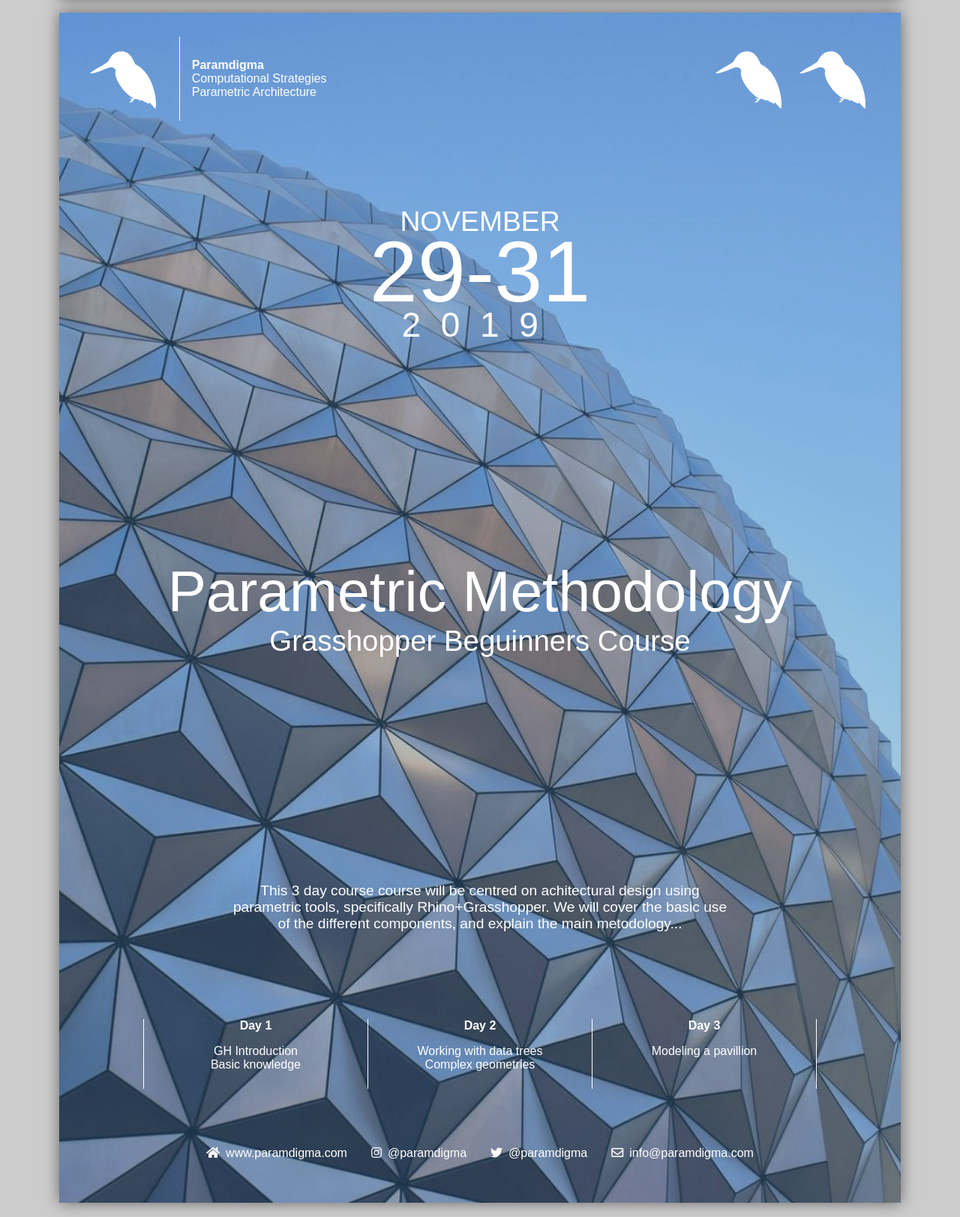
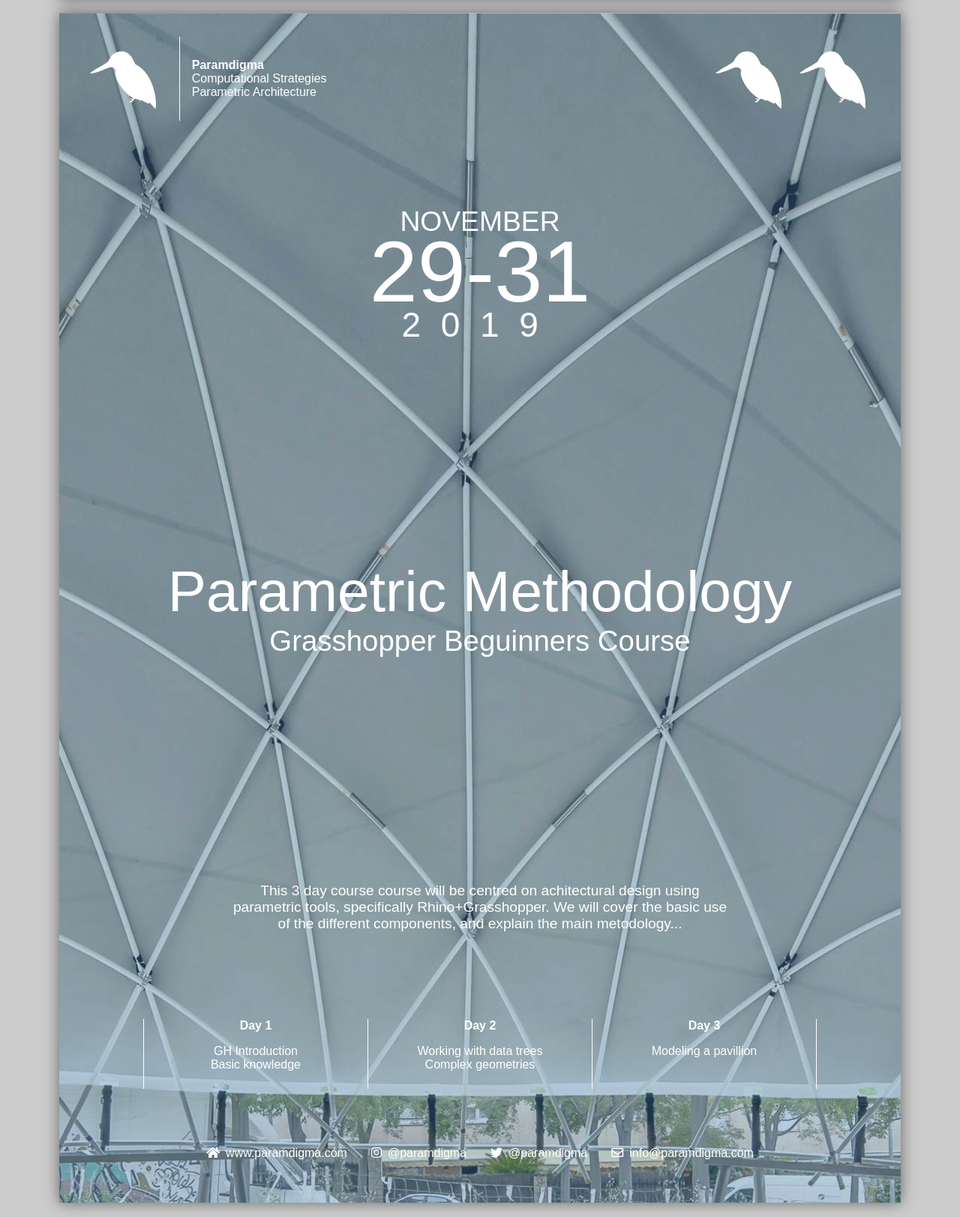
Before and after one commit to Paramdigma/Posters, a Jekyll site: the page built from _posters/2019-11-13_Grasshopper-Beguinner.md, in a window 1280 px wide. Shown: the part 1597-3220 px from the top of the page at 75% size. Built offline with Jekyll 4.4.1, drawn with Linux system fonts in a browser that asks for light colours; nearby versions of some CDN libraries.

Commit message:
Added gridshell pictures, modified default pic

```diff
--- a/_config.yml
+++ b/_config.yml
@@ -29,7 +29,7 @@ author:
       account: info@paramdigma.com
 
 background:
-  image: assets/img/frances-gunn-57430-unsplash.jpg
+  image: assets/img/triangular-gridshell-inside-Andres-Flajszer.jpg
   overlay:
     color: black
     opacity: 0.5
```
Also changed, not shown: assets/img/triangular-gridshell-inside-Andres-Flajszer.jpg (added), assets/img/triangular-gridshell-outside-2-Andres-Flajszer.jpg (added), assets/img/triangular-gridshell-outside-Andres-Flajszer.JPG (added).
